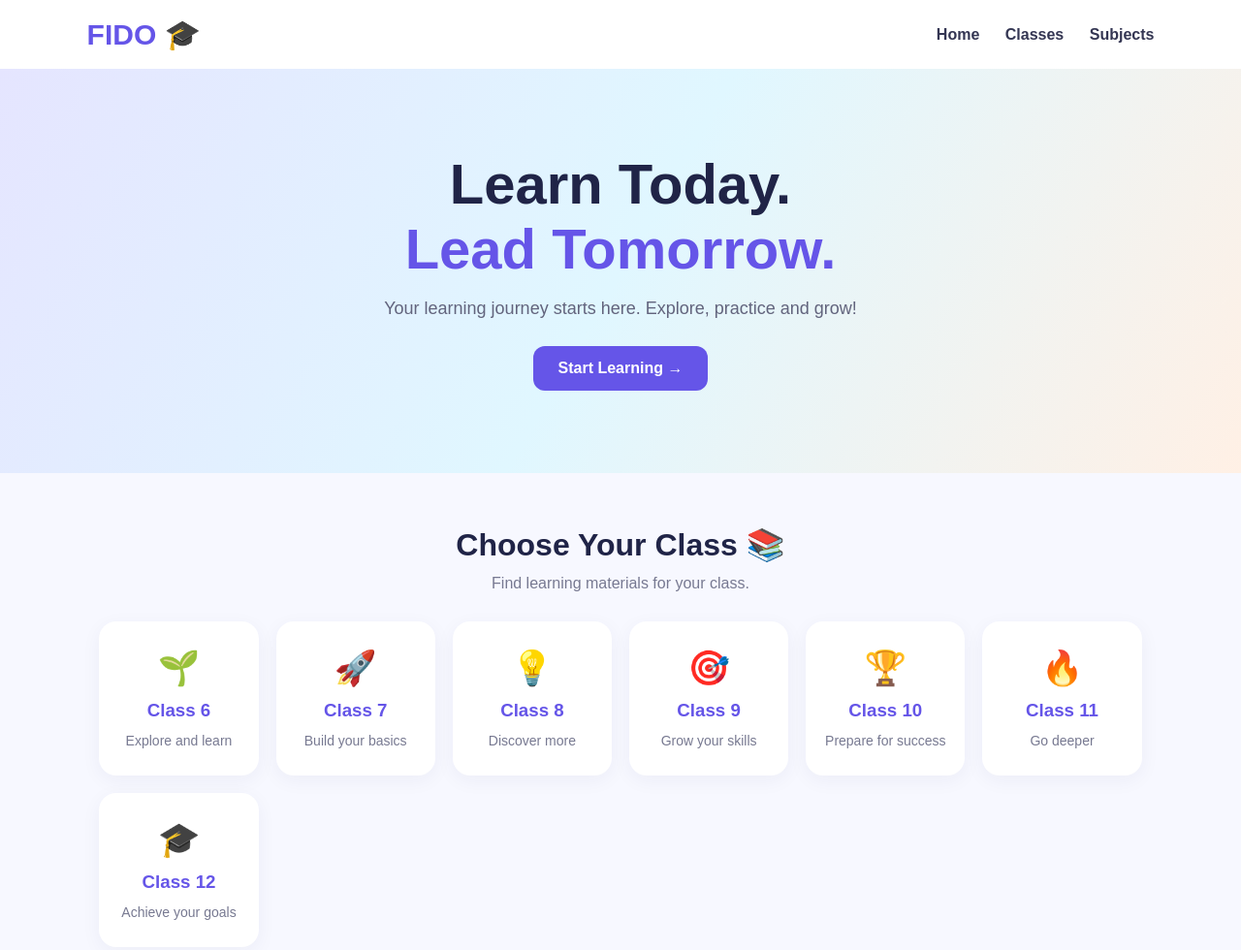
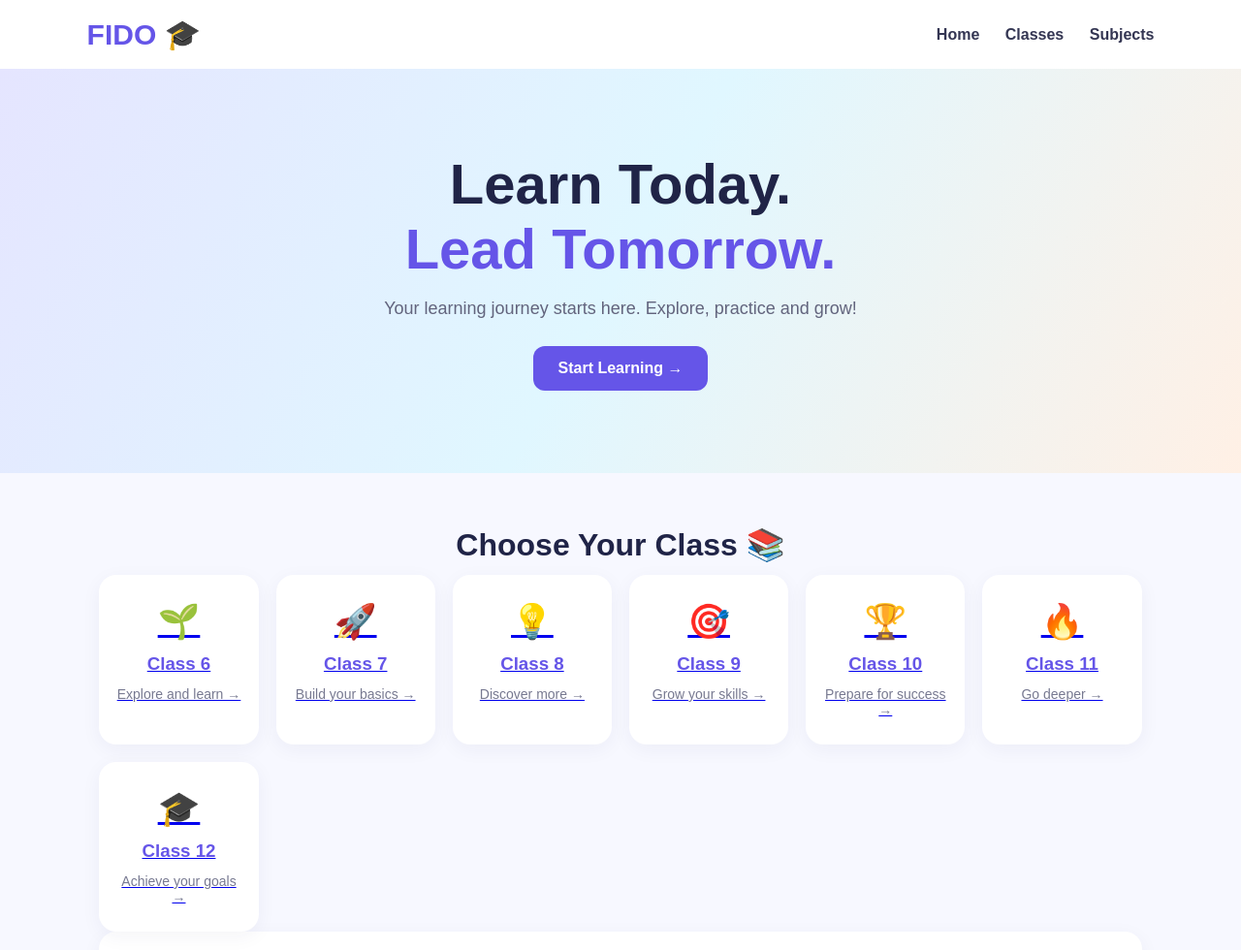
Before and after one commit to guruprasadbehera46-svg/fido-education, a plain HTML site: page index.html in a window 1280 px wide. Shown: the top 980 px of the page at 97% size. Drawn offline with Linux system fonts and the light colour scheme.

Commit message:
Update index.html

```diff
--- a/index.html
+++ b/index.html
@@ -86,7 +86,12 @@
       margin-bottom: 30px;
     }
 
-    .cards {
+    .cards { inside the <style> section.
+
+display: block;
+text-decoration: none;
+color: inherit;
+
       display: grid;
       grid-template-columns: repeat(auto-fit, minmax(140px, 1fr));
       gap: 18px;
@@ -167,14 +172,53 @@
 
     <section id="classes">
       <h2>Choose Your Class 📚</h2>
-      <p class="subtitle">Find learning materials for your class.</p>
 
-      <div class="cards">
-        <div class="card"><div class="emoji">🌱</div><h3>Class 6</h3><p>Explore and learn</p></div>
-        <div class="card"><div class="emoji">🚀</div><h3>Class 7</h3><p>Build your basics</p></div>
-        <div class="card"><div class="emoji">💡</div><h3>Class 8</h3><p>Discover more</p></div>
-        <div class="card"><div class="emoji">🎯</div><h3>Class 9</h3><p>Grow your skills</p></div>
-        <div class="card"><div class="emoji">🏆</div><h3>Class 10</h3><p>Prepare for success</p></div>
+<div class="cards">
+
+  <a class="card" href="class.html?grade=6">
+    <div class="emoji">🌱</div>
+    <h3>Class 6</h3>
+    <p>Explore and learn →</p>
+  </a>
+
+  <a class="card" href="class.html?grade=7">
+    <div class="emoji">🚀</div>
+    <h3>Class 7</h3>
+    <p>Build your basics →</p>
+  </a>
+
+  <a class="card" href="class.html?grade=8">
+    <div class="emoji">💡</div>
+    <h3>Class 8</h3>
+    <p>Discover more →</p>
+  </a>
+
+  <a class="card" href="class.html?grade=9">
+    <div class="emoji">🎯</div>
+    <h3>Class 9</h3>
+    <p>Grow your skills →</p>
+  </a>
+
+  <a class="card" href="class.html?grade=10">
+    <div class="emoji">🏆</div>
+    <h3>Class 10</h3>
+    <p>Prepare for success →</p>
+  </a>
+
+  <a class="card" href="class.html?grade=11">
+    <div class="emoji">🔥</div>
+    <h3>Class 11</h3>
+    <p>Go deeper →</p>
+  </a>
+
+  <a class="card" href="class.html?grade=12">
+    <div class="emoji">🎓</div>
+    <h3>Class 12</h3>
+    <p>Achieve your goals →</p>
+  </a>
+
+</div>
+
         <div class="card"><div class="emoji">🔥</div><h3>Class 11</h3><p>Go deeper</p></div>
         <div class="card"><div class="emoji">🎓</div><h3>Class 12</h3><p>Achieve your goals</p></div>
       </div>
```
